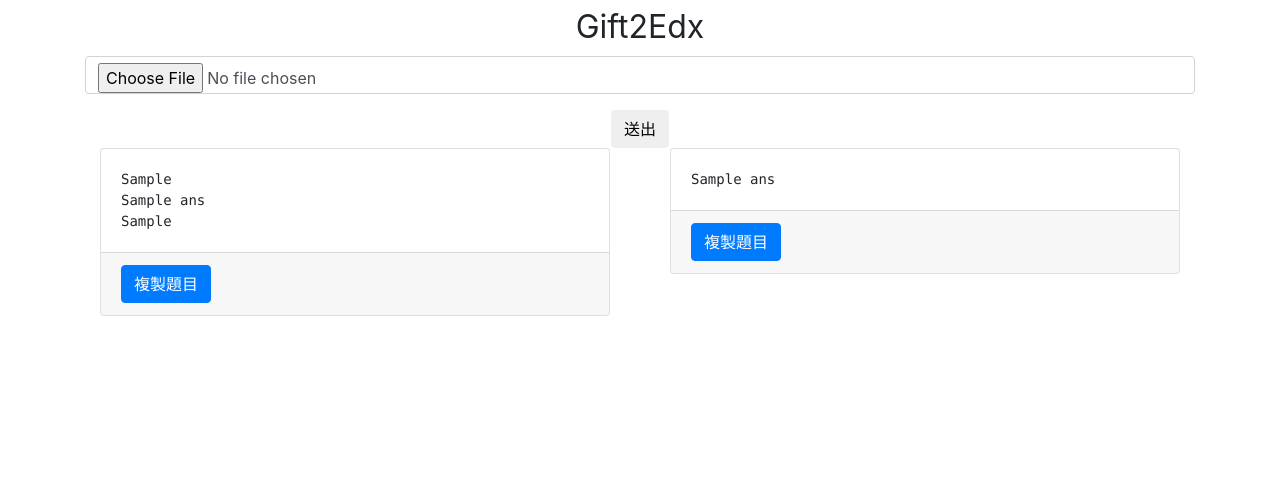
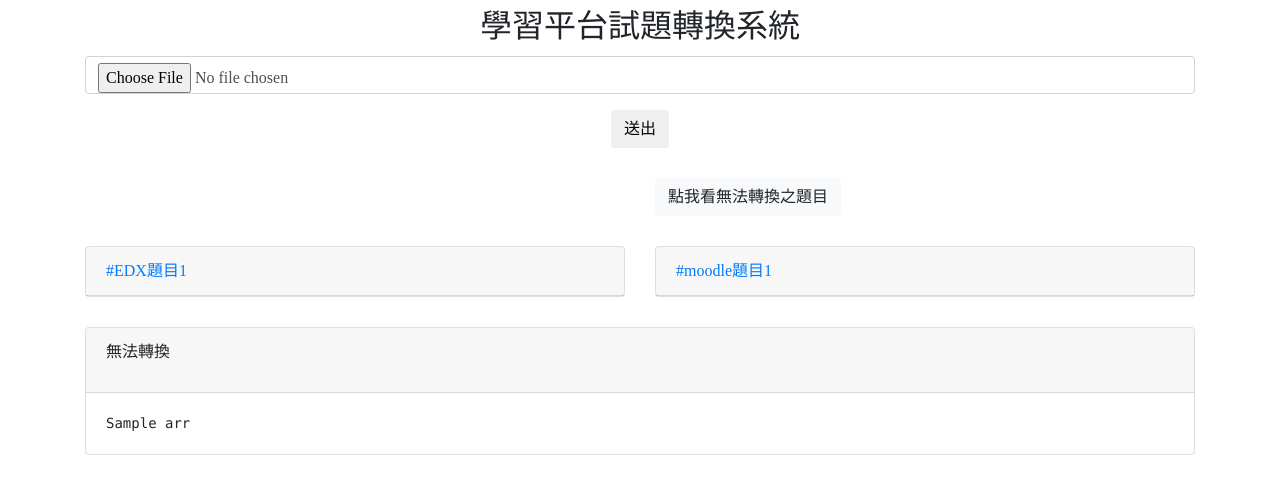
Before and after one commit to Kai522/Gift2Edx, a Flask app: template server/templates/items/index.html in a window 1280 px wide. Shown: the top 494 px of the page. Run offline with Flask 2, Linux system fonts and the light colour scheme; the template is opened without the code that fills it: most values are stand-ins (such as "Sample title", 1, 10 or a date in 2020); some libraries are stand-ins or nearby versions.

Commit message:
更新版面配置

```diff
--- a/server/app.py
+++ b/server/app.py
@@ -4,6 +4,7 @@ from lxml import etree
 import re
 from functools import wraps
 from werkzeug import secure_filename
+from flask import send_file
 
 from flask_uploads import UploadSet, configure_uploads, TEXT,patch_request_class
 
@@ -16,17 +17,22 @@ texts = UploadSet('FILE')
 configure_uploads(app, texts)
 patch_request_class(app)
 
-
+@app.route('/download')
+def downloadFile():
+    #For windows you need to use drive name [ex: F:/Example.pdf]
+    path = "./output.xml"
+    return send_file(path, as_attachment=True)
 
 
 @app.route('/', methods=['GET', 'POST'])
-def index(edx2=None,moodle=None,arr=None):
+def index(edx2=None,moodle=None,arr=None,output=None):
 	if request.method == "POST" and 'file' in request.files:
 		filename = texts.save(request.files['file'])
 		file_url = texts.url(filename)
 		edx2,moodle,arr = gift2edx(texts.path(filename))
 		p="<problem>"
 		p2="</problem>"
+		output = True
 		return render_template('items/index.html', **locals())
 	else:
 		return render_template('items/index.html', **locals())
@@ -357,7 +363,7 @@ def gift2edx(file):
 	errornum = []#紀錄出錯題目順序 以配對原先moodle題目
 
 	for i in range(total):
-		print('題目編號=',i,',起始欄位:',b)#看題目位於哪個位置
+		# print('題目編號=',i,',起始欄位:',b)#看題目位於哪個位置
 		if b<top-1:
 			b = collect(b,lines) #回傳下一個題目位置
 			numlist.append(b)#收集題目起始位置放入list
@@ -417,7 +423,7 @@ def gift2edx(file):
 
 	#--------*寫檔---------
 
-	with open("output.txt", "w", encoding="utf-8") as output_file:
+	with open("output.xml", "w", encoding="utf-8") as output_file:
 		   output_file.write(x)
 	#--------------------
 
--- a/server/templates/items/index.html
+++ b/server/templates/items/index.html
@@ -10,17 +10,31 @@
 			<button type="submit" class="btn btn-default" name="action" value="Upload">送出</button>
 		</div>
 	</form>
+	<div class="row portfolio-item">
+		<div class="col-lg-6">
+			{% if output %}
+			<a href="{{ url_for('downloadFile') }}" class="btn btn-info">下載已轉換之EDX題目</a>
+			{% endif %}
+		</div>
+		<div class="col-lg-6">
+			{% if arr %}
+			<a href="#arr" class="btn btn-light">點我看無法轉換之題目</a>
+			{% endif %}
+		</div>
+	</div>
 
-
-<div class="row">
+	<div class="row portfolio-item">
+		{# EDX題目 #}
 		<div class="col-lg-6 mb-12 ">
-		{% if edx2 %}
-
-		{% for question in edx2 %}
-
-        <div class="col-lg-12 mb-12 portfolio-item">
+			<div id="accordionedx">
+				{% if edx2 %} {% for question in edx2 %}
 				<div class="card">
-
+					<div class="card-header">
+						<a class="card-link" data-toggle="collapse" href=#collapseedx{{loop.index}}>
+							#EDX題目{{loop.index}}
+						</a>
+					</div>
+					<div class="collapse" data-parent="#accordionedx" id=collapseedx{{loop.index}}>
 						<div class="card-body">
 							<pre id=edx{{loop.index}} class="card-text">{{p}}
 {% for ans in question %}{{ans}}
@@ -31,79 +45,64 @@
 						</div>
 					</div>
 				</div>
-		{% endfor %}
-		{% endif %}
+				{% endfor %} {% endif %}
+			</div>
+		</div>
 
+		{# moodle題目 #}
+		<div class="col-lg-6 mb-12 ">
+			<div id="accordionmoodle">
+
+				{% if moodle %} {% for question in moodle %}
+				<div class="card">
+					<div class="card-header">
+						<a class="card-link" data-toggle="collapse" href=#collapsemoodle{{loop.index}}>
+							#moodle題目{{loop.index}}
+						</a>
 					</div>
-		<div class="col-lg-6 mb-12 ">
-		{% if moodle %}
-
-		{% for question in moodle %}
-
-        <div class="col-lg-12 mb-12 portfolio-item">
-          <div class="card">
-
+					<div class="collapse" data-parent="#accordionmoodle" id=collapsemoodle{{loop.index}}>
 						<div class="card-body">
-              <pre id=moodle{{loop.index}} class="card-text">
+							<pre id=moodle{{loop.index}} class="card-text">{{p}}
 {% for ans in question %}{{ans}}
-{% endfor %}</pre>
+{% endfor %}{{p2}}</pre>
 						</div>
 						<div class="card-footer">
 							<button data-clipboard-target=#moodle{{loop.index}} class="btn btn-primary">複製題目</button>
 						</div>
 					</div>
 				</div>
-		{% endfor %}
-		{% endif %}
-
+				{% endfor %} {% endif %}
 			</div>
-<!--div class="col-sm-4">
-{% if edx2 %}
-{% for day in edx2 %}
-<div><pre>
-{% for d in day %}
-{{d}}
-{% endfor %}
-</pre></div>
-{% endfor %}
-
-{% endif %}
-
-</div-->
-<!--div class="col-sm-4">
-{% if moodle %}
-{% for day in moodle %}
-<div><pre>
-{% for d in day %}
-{{d}}
-{% endfor %}
-</pre></div>
-{% endfor %}
-{% endif %}
-</div>
-
-<div class="col-sm-4">
-{% if arr %}
-<div><pre>
-
-{% for day in arr %}
-{{day}}
-
-{% endfor %}
-</pre></div>
-{% endif %}
-</div-->
-
 
 		</div>
 	</div>
-<script src="https://code.jquery.com/jquery-2.1.3.min.js"></script>
+	<div class="row portfolio-item">
+		<div class="col-lg-12 mb-12 ">
+			{% if arr %}
+			<div class="card" id="arr">
+				<div class="card-header">
+					<p>無法轉換</p>
+				</div>
+				<div class="card-body">
+					<pre class="card-text">
+{% for question in arr %}{{question}}
+{% endfor %}</pre>
+				</div>
+			</div>
+			{% endif %}
+		</div>
+	</div>
+</div>
+
+
+
+
+<script src="https://ajax.googleapis.com/ajax/libs/jquery/3.3.1/jquery.min.js"></script>
 <script src="https://code.jquery.com/ui/1.12.0/jquery-ui.min.js"></script>
 <script src="https://cdnjs.cloudflare.com/ajax/libs/clipboard.js/2.0.0/clipboard.min.js"></script>
-
+<script src="https://cdnjs.cloudflare.com/ajax/libs/popper.js/1.14.3/umd/popper.min.js"></script>
+<script src="https://maxcdn.bootstrapcdn.com/bootstrap/4.1.3/js/bootstrap.min.js"></script>
 
 <script>
 	var clipboard = new ClipboardJS('button');
-</script>
-
-{% endblock %}
+</script> {% endblock %}
--- a/server/templates/layouts/master.html
+++ b/server/templates/layouts/master.html
@@ -1,29 +1,39 @@
 <!doctype html>
 <html lang="en">
+
 <head>
-    <meta charset="UTF-8"/>
-    <meta name="viewport" content="width=device-width, user-scalable=no, initial-scale=1.0, maximum-scale=1.0, minimum-scale=1.0"/>
+  <meta charset="UTF-8" />
+  <meta name="viewport" content="width=device-width, user-scalable=no, initial-scale=1.0, maximum-scale=1.0, minimum-scale=1.0"
+  />
   <link rel="stylesheet" href="https://maxcdn.bootstrapcdn.com/bootstrap/4.1.3/css/bootstrap.min.css">
+
   <style>
     .portfolio-item {
-  margin-bottom: 30px;
+      margin-top: 30px;
+    }
+
+    * {
+      font-family: 微軟正黑體;
     }
   </style>
-    <title>Gift2Edx</title>
+  <title>學習平台試題轉換系統
+  </title>
 </head>
+
 <body>
   <div class="container">
     <div class="page-header">
       <h1 class="text-center">
-          <small>Gift2Edx</small>
+        <small>學習平台試題轉換系統
+        </small>
       </h1>
     </div>
     <div class="row">
-        {% block contain %}
-        {% endblock %}
+      {% block contain %} {% endblock %}
     </div>
   </div>
 
 
 </body>
+
 </html>
```
Lines whose indentation alone changed are shown as unchanged.
